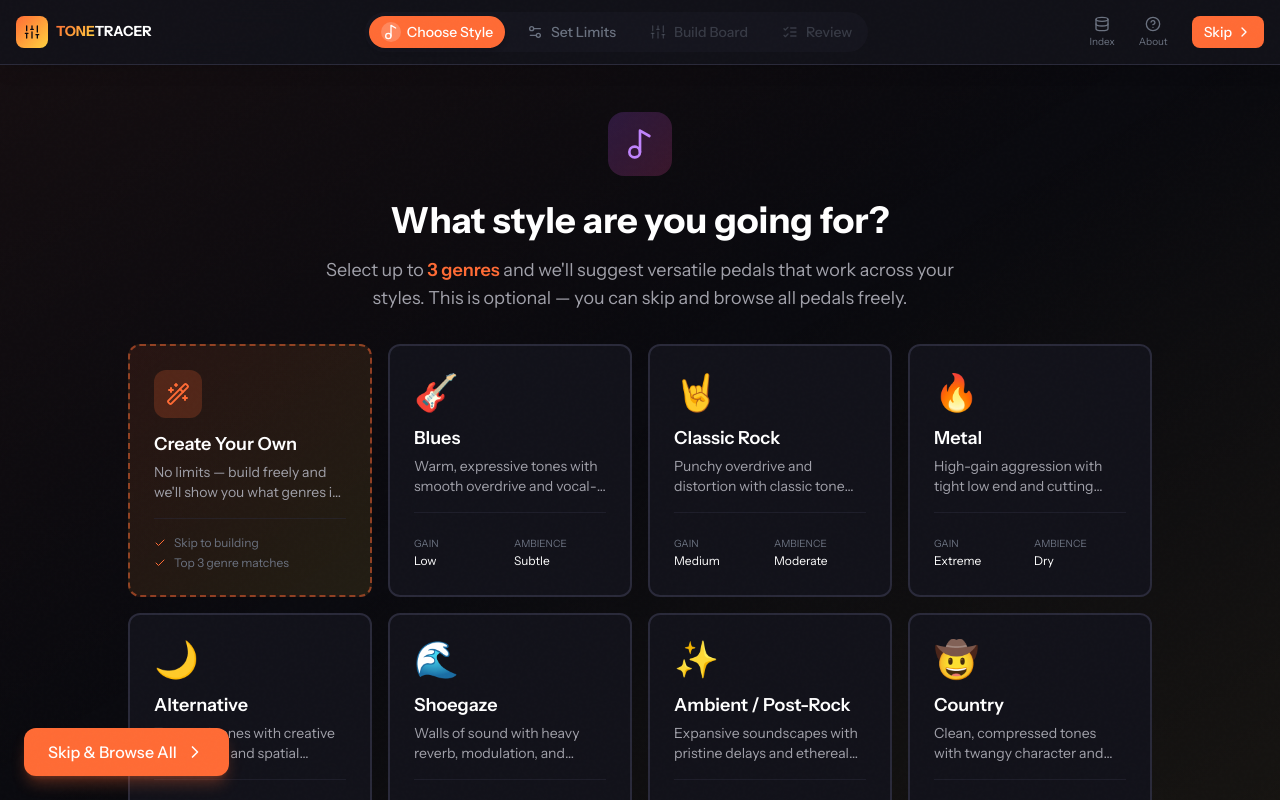
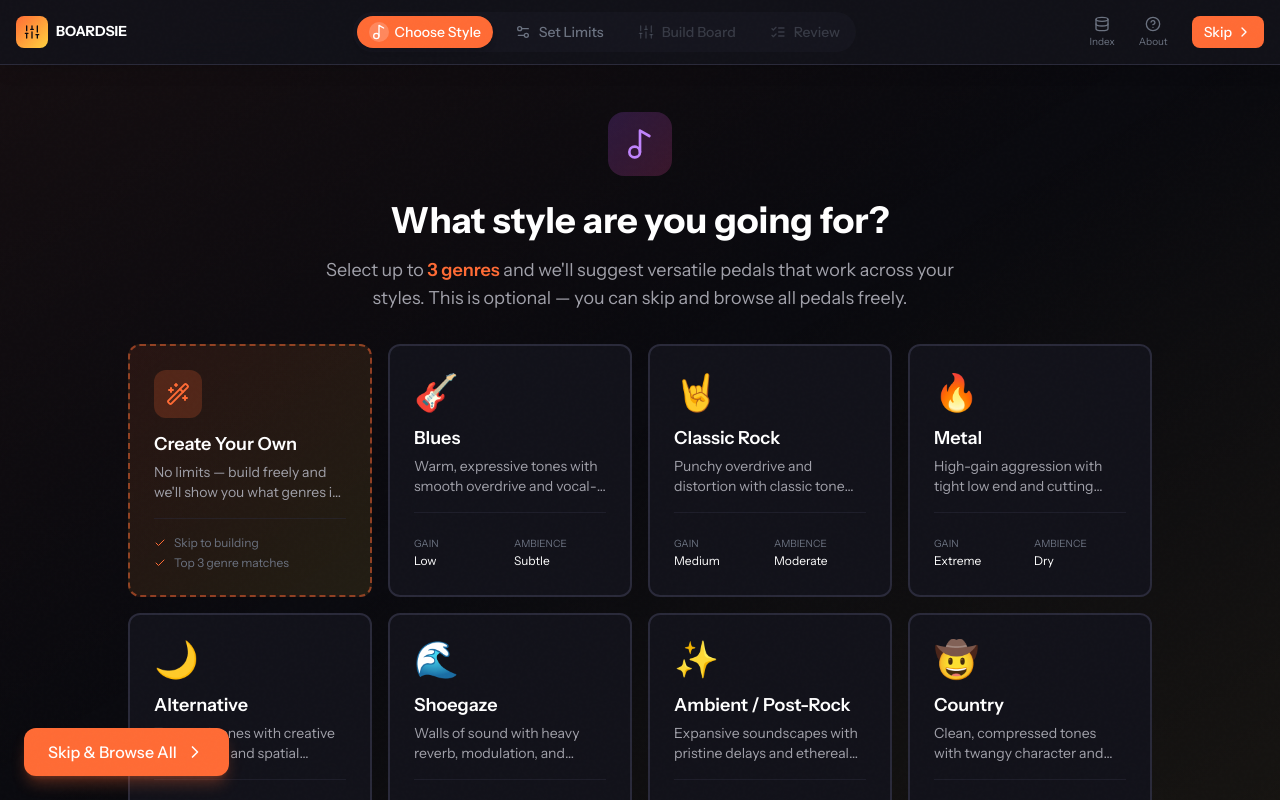
Before and after one commit to franklinrankin/tonetracer-pedalboard-builder, a React (Vite) app: page / in a window 1280 px wide. Shown: the top 800 px of the page. Built offline with nearby package versions, Linux system fonts and the light colour scheme.

Commit message:
Rename site to Boardsie with single-color logo

```diff
--- a/index.html
+++ b/index.html
@@ -4,7 +4,7 @@
     <meta charset="UTF-8" />
     <link rel="icon" type="image/svg+xml" href="/favicon.svg" />
     <meta name="viewport" content="width=device-width, initial-scale=1.0" />
-    <title>ToneTracer — Pedalboard Builder</title>
+    <title>Boardsie — Pedalboard Builder</title>
     <link rel="preconnect" href="https://fonts.googleapis.com">
     <link rel="preconnect" href="https://fonts.gstatic.com" crossorigin>
     <link href="https://fonts.googleapis.com/css2?family=Instrument+Sans:wght@400;500;600;700&family=JetBrains+Mono:wght@400;500;600&display=swap" rel="stylesheet">
--- a/package.json
+++ b/package.json
@@ -1,5 +1,5 @@
 {
-  "name": "tonetracer",
+  "name": "boardsie",
   "private": true,
   "version": "0.0.1",
   "type": "module",
--- a/src/components/AboutModal.tsx
+++ b/src/components/AboutModal.tsx
@@ -26,7 +26,7 @@ export function AboutModal({ isOpen, onClose }: AboutModalProps) {
                 <HelpCircle className="w-6 h-6 text-board-dark" />
               </div>
               <div>
-                <h2 className="text-xl font-bold text-white">About ToneTracer</h2>
+                <h2 className="text-xl font-bold text-white">About Boardsie</h2>
                 <p className="text-sm text-board-muted">Your pedalboard planning companion</p>
               </div>
             </div>
@@ -41,16 +41,16 @@ export function AboutModal({ isOpen, onClose }: AboutModalProps) {
 
         {/* Content */}
         <div className="p-6 overflow-y-auto max-h-[60vh] space-y-6">
-          {/* Why ToneTracer */}
+          {/* Why Boardsie */}
           <section>
             <div className="flex items-center gap-2 mb-3">
               <Target className="w-5 h-5 text-board-accent" />
-              <h3 className="text-lg font-semibold text-white">Why ToneTracer?</h3>
+              <h3 className="text-lg font-semibold text-white">Why Boardsie?</h3>
             </div>
             <p className="text-sm text-zinc-400 leading-relaxed">
               Building a pedalboard can be overwhelming. With thousands of pedals out there,
               how do you know what fits your style, your budget, and your physical board space?
-              ToneTracer helps you plan the perfect pedalboard by suggesting pedals based on
+              Boardsie helps you plan the perfect pedalboard by suggesting pedals based on
               your musical genre, filtering by your constraints, and showing you how pedals
               work together.
             </p>
@@ -157,7 +157,7 @@ export function AboutModal({ isOpen, onClose }: AboutModalProps) {
               <h3 className="text-lg font-semibold text-white">Tone Tags</h3>
             </div>
             <p className="text-sm text-zinc-400 leading-relaxed mb-3">
-              As you add pedals, ToneTracer calculates your board's overall character and
+              As you add pedals, Boardsie calculates your board's overall character and
               gives you <span className="text-board-accent font-medium">Tone Tags</span> —
               fun labels that describe your sound in each category.
             </p>
--- a/src/components/WizardLayout.tsx
+++ b/src/components/WizardLayout.tsx
@@ -81,9 +81,8 @@ export function WizardLayout({ currentStep, onStepChange, onStartOver, children
                 <Sliders className="w-4 h-4 text-board-dark" />
               </div>
               <div className="hidden sm:block">
-                <h1 className="text-sm font-bold leading-tight">
-                  <span className="gradient-text">TONE</span>
-                  <span className="text-white">TRACER</span>
+                <h1 className="text-sm font-bold leading-tight text-white">
+                  BOARDSIE
                 </h1>
               </div>
             </div>
--- a/src/pages/ReviewPage.tsx
+++ b/src/pages/ReviewPage.tsx
@@ -331,7 +331,7 @@ export function ReviewPage() {
   };
 
   const handleShare = async () => {
-    const shareText = `Check out my pedalboard! ${board.slots.length} pedals, $${totalCost} total. Built with ToneTracer.`;
+    const shareText = `Check out my pedalboard! ${board.slots.length} pedals, $${totalCost} total. Built with Boardsie.`;
 
     if (navigator.share) {
       await navigator.share({
--- a/src/types/index.ts
+++ b/src/types/index.ts
@@ -1,4 +1,4 @@
-// Core Types for ToneTracer Pedalboard Builder
+// Core Types for Boardsie Pedalboard Builder
 
 export type Category =
   | 'gain'
```
